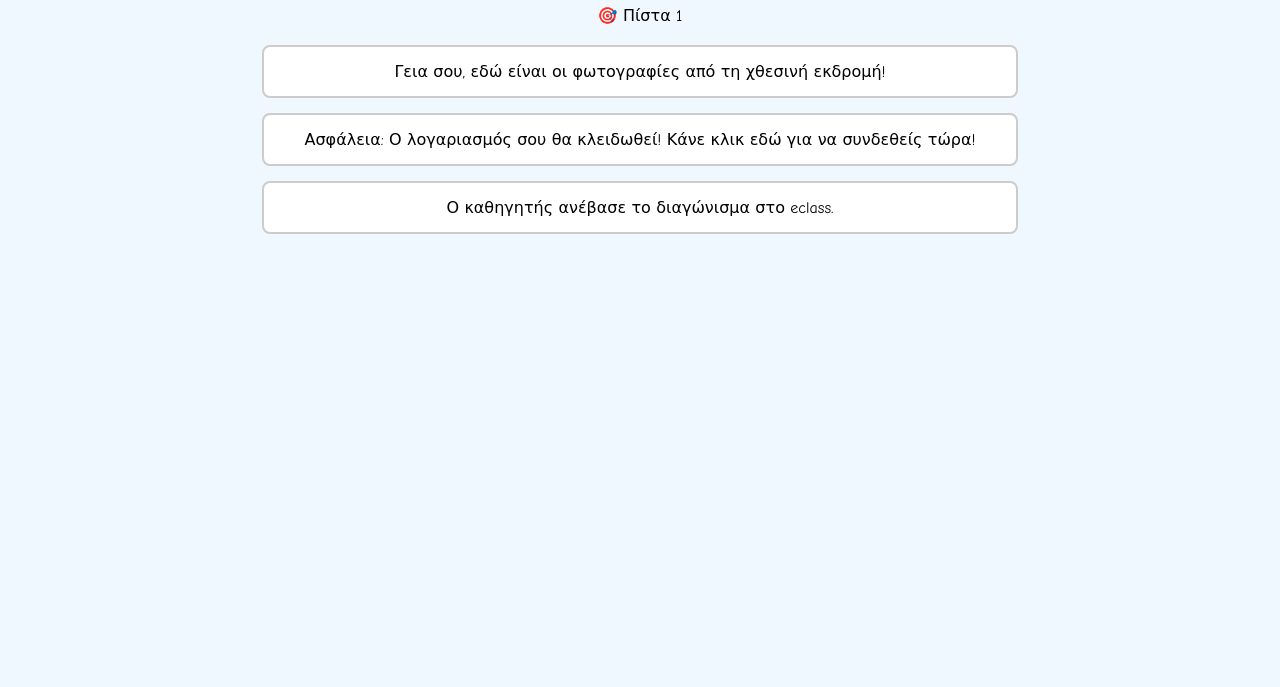
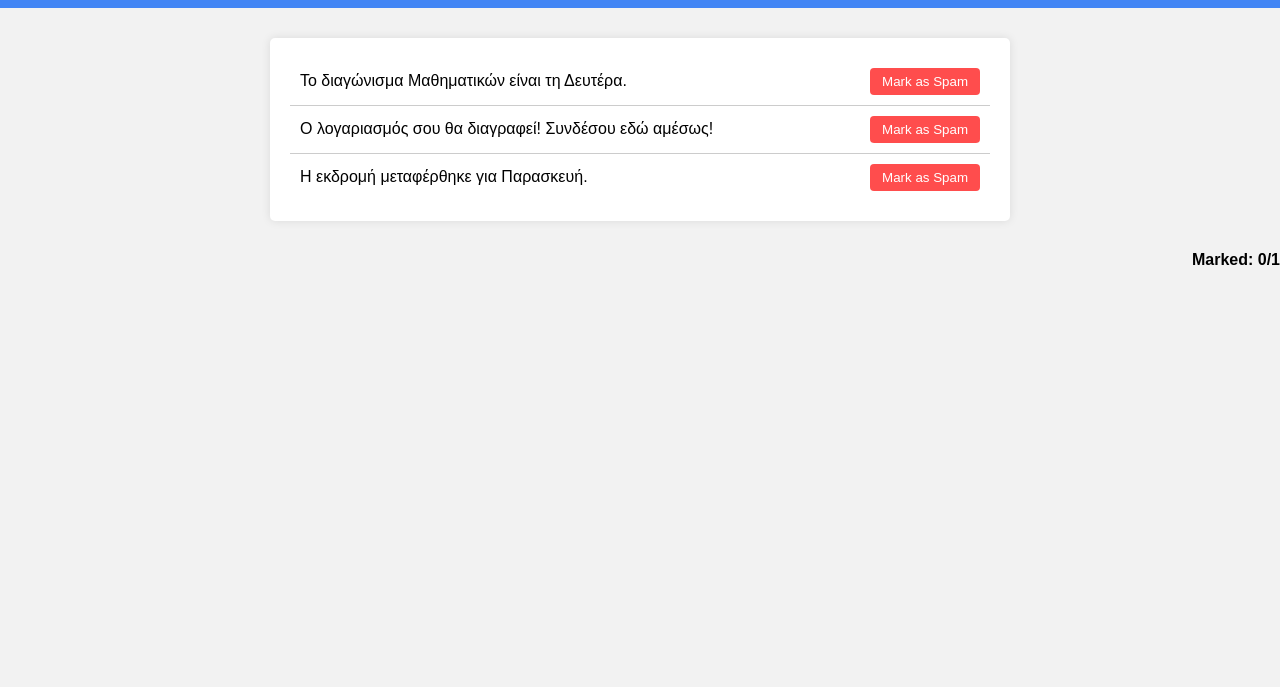
Before and after one commit to icyaria/catch_the_phish, a plain HTML site: page index.html in a window 1280 px wide. Shown: the part 113-800 px from the top of the page. Drawn offline with Linux system fonts and the light colour scheme.

Commit message:
realistic mail server ui, added mark as spam button

```diff
--- a/index.html
+++ b/index.html
@@ -2,17 +2,164 @@
 <html lang="el">
 <head>
   <meta charset="UTF-8">
-  <title>Phishing Email Game</title>
-  <link rel="stylesheet" href="style.css">
+  <title>Προσομοίωση Email Server - Παιχνίδι</title>
+  <style>
+    body {
+      font-family: Arial, sans-serif;
+      background-color: #f2f2f2;
+      margin: 0;
+      padding: 0;
+    }
+    header {
+      background-color: #4285f4;
+      color: white;
+      padding: 20px;
+      text-align: center;
+    }
+    .inbox {
+      max-width: 700px;
+      margin: 30px auto;
+      background-color: white;
+      border-radius: 5px;
+      padding: 20px;
+      box-shadow: 0 0 10px rgba(0,0,0,0.1);
+    }
+    .email {
+      border-bottom: 1px solid #ccc;
+      padding: 10px;
+      display: flex;
+      justify-content: space-between;
+      align-items: center;
+    }
+    .email:last-child {
+      border-bottom: none;
+    }
+    .email p {
+      margin: 0;
+    }
+    button.mark {
+      background-color: #ff4d4d;
+      color: white;
+      border: none;
+      padding: 6px 12px;
+      border-radius: 4px;
+      cursor: pointer;
+    }
+    button.mark:disabled {
+      background-color: #999;
+    }
+    .progress {
+      text-align: right;
+      font-weight: bold;
+      margin-top: 10px;
+    }
+    #nextLevelBtn {
+      display: none;
+      margin: 20px auto;
+      display: block;
+      padding: 10px 20px;
+      background-color: #34a853;
+      color: white;
+      border: none;
+      border-radius: 5px;
+      font-size: 16px;
+      cursor: pointer;
+    }
+  </style>
 </head>
 <body>
-  <div id="game">
-    <h1>🛡️ Εντόπισε τα ύποπτα emails!</h1>
-    <div id="level-label"></div>
-    <div id="emails"></div>
-    <button id="next-btn" onclick="nextLevel()">➡️ Επόμενη Πίστα</button>
-    <div id="result"></div>
-  </div>
-  <script src="script.js"></script>
+  <header>
+    <h1>📧 Προσομοίωση Email Server - Εντόπισε τα Phishing!</h1>
+  </header>
+
+  <div class="inbox" id="inbox"></div>
+  <div class="progress" id="progress"></div>
+  <button id="nextLevelBtn" onclick="nextLevel()">Επόμενη Πίστα</button>
+
+  <script>
+    const levels = [
+      {
+        phishingCount: 1,
+        emails: [
+          { text: "Το διαγώνισμα Μαθηματικών είναι τη Δευτέρα.", phishing: false },
+          { text: "Ο λογαριασμός σου θα διαγραφεί! Συνδέσου εδώ αμέσως!", phishing: true },
+          { text: "Η εκδρομή μεταφέρθηκε για Παρασκευή.", phishing: false }
+        ]
+      },
+      {
+        phishingCount: 2,
+        emails: [
+          { text: "Συγχαρητήρια! Κέρδισες δωροεπιταγή 500€ από το Jumbo!", phishing: true },
+          { text: "Στείλε μας τα στοιχεία σου για να επανενεργοποιηθεί το email σου.", phishing: true },
+          { text: "Η συνάντηση με τον Σύλλογο Γονέων θα γίνει στην αίθουσα Α3.", phishing: false }
+        ]
+      }
+    ];
+
+    let currentLevel = 0;
+    let marked = 0;
+
+    function loadLevel() {
+      const level = levels[currentLevel];
+      const inbox = document.getElementById("inbox");
+      inbox.innerHTML = "";
+      marked = 0;
+      document.getElementById("nextLevelBtn").style.display = "none";
+      updateProgress();
+
+      level.emails.forEach((email, index) => {
+        const div = document.createElement("div");
+        div.className = "email";
+
+        const text = document.createElement("p");
+        text.textContent = email.text;
+
+        const button = document.createElement("button");
+        button.className = "mark";
+        button.textContent = "Mark as Spam";
+        button.onclick = () => markAsSpam(button, email.phishing);
+
+        div.appendChild(text);
+        div.appendChild(button);
+        inbox.appendChild(div);
+      });
+    }
+
+    function markAsSpam(button, isPhishing) {
+      if (isPhishing) {
+        marked++;
+        button.disabled = true;
+        button.textContent = "Marked ✅";
+        button.style.backgroundColor = "#34a853";
+      } else {
+        button.disabled = true;
+        button.textContent = "Not Phishing";
+        button.style.backgroundColor = "#ccc";
+      }
+      updateProgress();
+    }
+
+    function updateProgress() {
+      const level = levels[currentLevel];
+      document.getElementById("progress").textContent = `Marked: ${marked}/${level.phishingCount}`;
+      if (marked === level.phishingCount) {
+        document.getElementById("nextLevelBtn").style.display = "block";
+      }
+    }
+
+    function nextLevel() {
+      currentLevel++;
+      if (currentLevel < levels.length) {
+        loadLevel();
+      } else {
+        document.body.innerHTML = `
+          <header><h1>🎉 Μπράβο σου!</h1></header>
+          <div class="inbox"><p>Εντόπισες όλα τα phishing emails με επιτυχία!</p>
+          <p>Να θυμάσαι πάντα να προσέχεις τα ύποπτα μηνύματα στο inbox σου!</p></div>`;
+      }
+    }
+
+    window.onload = loadLevel;
+  </script>
 </body>
 </html>
```
